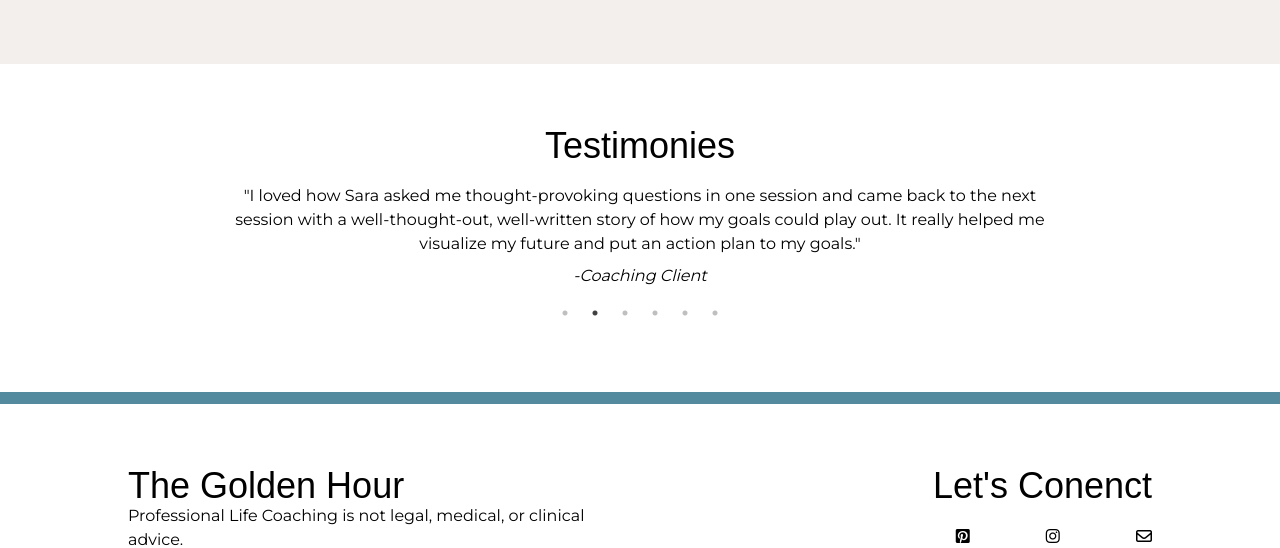
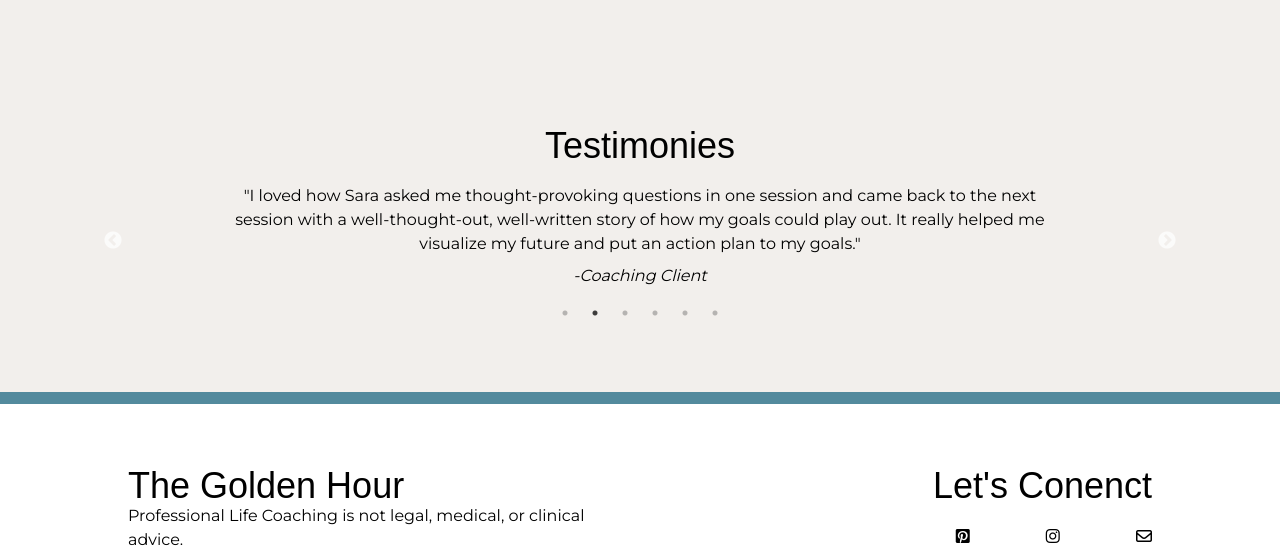
Before and after one commit to victoriaharp/sara-schneider-golden-hour, a Jekyll site: the page built from about.html, in a window 1280 px wide. Shown: the part 2991-3539 px from the top of the page. Built offline with Jekyll 4.4.1, drawn with Linux system fonts in a browser that asks for light colours; some web fonts are replaced; comment, search, counter and statistics services are not loaded; grey boxes are pictures that could not be loaded.

Commit message:
bg update

```diff
--- a/_includes/testimonies.html
+++ b/_includes/testimonies.html
@@ -1,9 +1,9 @@
 
-<section class="text-center px-5p lg:px-10p  pt-5p">
-    <h3 class="editable text-center font-italiana text-4xl mb-5">Testimonies</h3>
+<section class="text-center px-5p lg:px-10p  pt-5p bg-light-grey">
+    <h3 class="editable text-center font-italiana text-4xl pb-5">Testimonies</h3>
 </section>
 
-<section class="px-5p lg:px-10p  pb-5p text-center">
+<section class="px-5p lg:px-10p  pb-5p text-center bg-light-grey">
       <div class="slider">
         {% for item in site.data.testimonies %}
         <div class="slider-item px-5p lg:px-10p ">
--- a/assets/css/style.css
+++ b/assets/css/style.css
@@ -879,9 +879,13 @@ p {
 .border-b-2 {
   border-bottom-width: 2px;
 }
-.border-yellow-400 {
+.border-gh-light-blue {
   --tw-border-opacity: 1;
-  border-color: rgb(250 204 21 / var(--tw-border-opacity));
+  border-color: rgb(83 138 157 / var(--tw-border-opacity));
+}
+.border-gh-yellow {
+  --tw-border-opacity: 1;
+  border-color: rgb(241 190 90 / var(--tw-border-opacity));
 }
 .border-transparent {
   border-color: transparent;
@@ -893,14 +897,6 @@ p {
 .border-black {
   --tw-border-opacity: 1;
   border-color: rgb(0 0 0 / var(--tw-border-opacity));
-}
-.border-gh-yellow {
-  --tw-border-opacity: 1;
-  border-color: rgb(241 190 90 / var(--tw-border-opacity));
-}
-.border-gh-light-blue {
-  --tw-border-opacity: 1;
-  border-color: rgb(83 138 157 / var(--tw-border-opacity));
 }
 .bg-light-grey {
   --tw-bg-opacity: 1;
```
